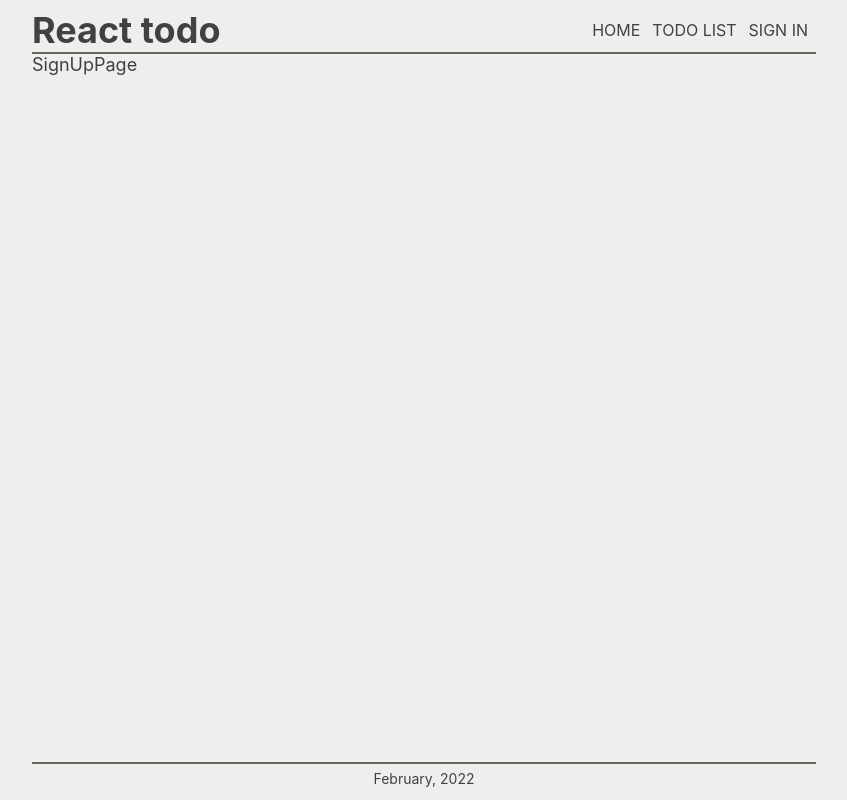
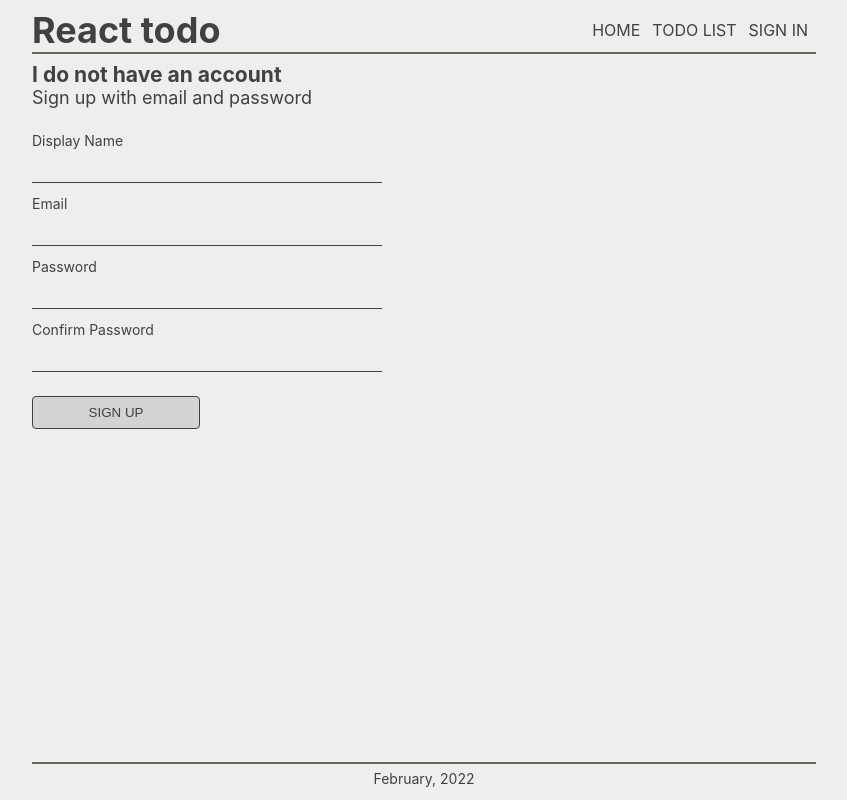
Before and after one commit to suhobski/react-todo, a React (Create React App) app: page /react-todo/sign-up in a window 1280 px wide. Shown: the whole page, without its empty margins (216-1063 px from the left). Built offline with nearby package versions, Linux system fonts and the light colour scheme; no server answers.

Commit message:
feat: add sign up with email and password

```diff
--- a/src/pages/SignUpPage/SignUpPage.component.jsx
+++ b/src/pages/SignUpPage/SignUpPage.component.jsx
@@ -1,7 +1,93 @@
-import React from 'react';
+import React, { useState } from 'react';
+
+import Button from '../../components/Button/Button.styles';
+import FormInput from '../../components/formComponents/FormInput/FormInput.component';
+
+import { auth, createUserProfileDocument } from '../../firebase/firebase.utils';
+
+import {
+  FormFooter,
+  FormWrap,
+  SingInPageWrap,
+} from '../SingInPage/SignInPage.styles';
 
 function SignUpPage() {
-  return <div>SignUpPage</div>;
+  const [displayName, setDisplayName] = useState('');
+  const [email, setEmail] = useState('');
+  const [password, setPassword] = useState('');
+  const [confirmPassword, setConfirmPassword] = useState('');
+
+  const handleSubmit = async (event) => {
+    event.preventDefault();
+
+    if (password !== confirmPassword) {
+      alert("passwords don't match");
+      return;
+    }
+
+    try {
+      const { user } = await auth.createUserWithEmailAndPassword(
+        email,
+        password
+      );
+
+      await createUserProfileDocument(user, { displayName });
+
+      setDisplayName('');
+      setEmail('');
+      setPassword('');
+      setConfirmPassword('');
+    } catch (error) {
+      console.log('error', error);
+    }
+
+    setEmail('');
+    setPassword('');
+  };
+
+  return (
+    <SingInPageWrap>
+      <h3>I do not have an account</h3>
+      <p>Sign up with email and password</p>
+      <FormWrap onSubmit={handleSubmit}>
+        <FormInput
+          type="text"
+          name="displayName"
+          label="Display Name"
+          value={displayName}
+          handleChange={(e) => setDisplayName(e.target.value)}
+          required
+        />
+        <FormInput
+          type="email"
+          name="email"
+          label="Email"
+          value={email}
+          handleChange={(e) => setEmail(e.target.value)}
+          required
+        />
+        <FormInput
+          type="password"
+          name="password"
+          label="Password"
+          value={password}
+          handleChange={(e) => setPassword(e.target.value)}
+          required
+        />
+        <FormInput
+          type="password"
+          name="confirmPassword"
+          label="Confirm Password"
+          value={confirmPassword}
+          handleChange={(e) => setConfirmPassword(e.target.value)}
+          required
+        />
+        <FormFooter>
+          <Button type="submit">SIGN UP</Button>
+        </FormFooter>
+      </FormWrap>
+    </SingInPageWrap>
+  );
 }
 
 export default SignUpPage;
```
